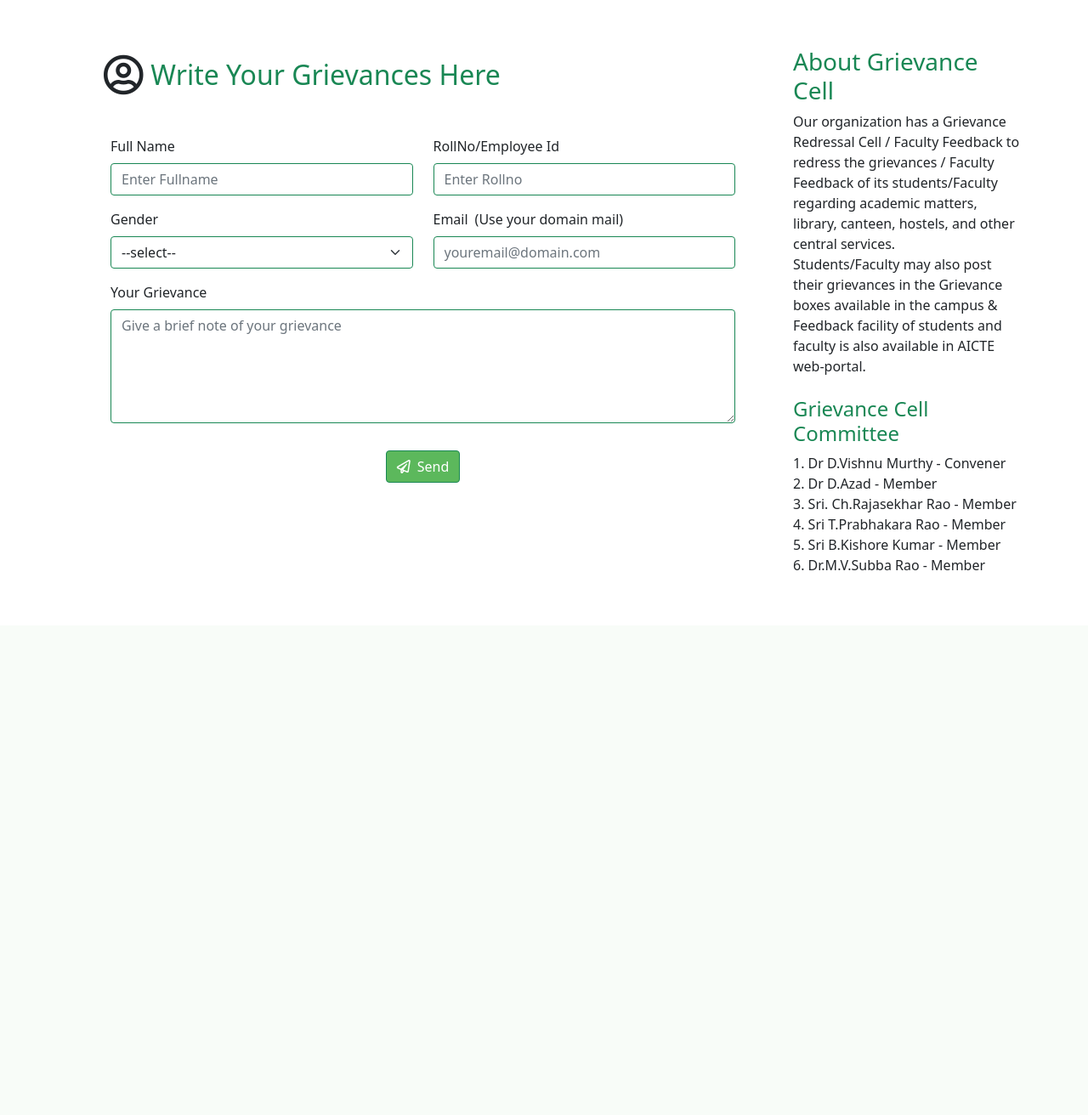
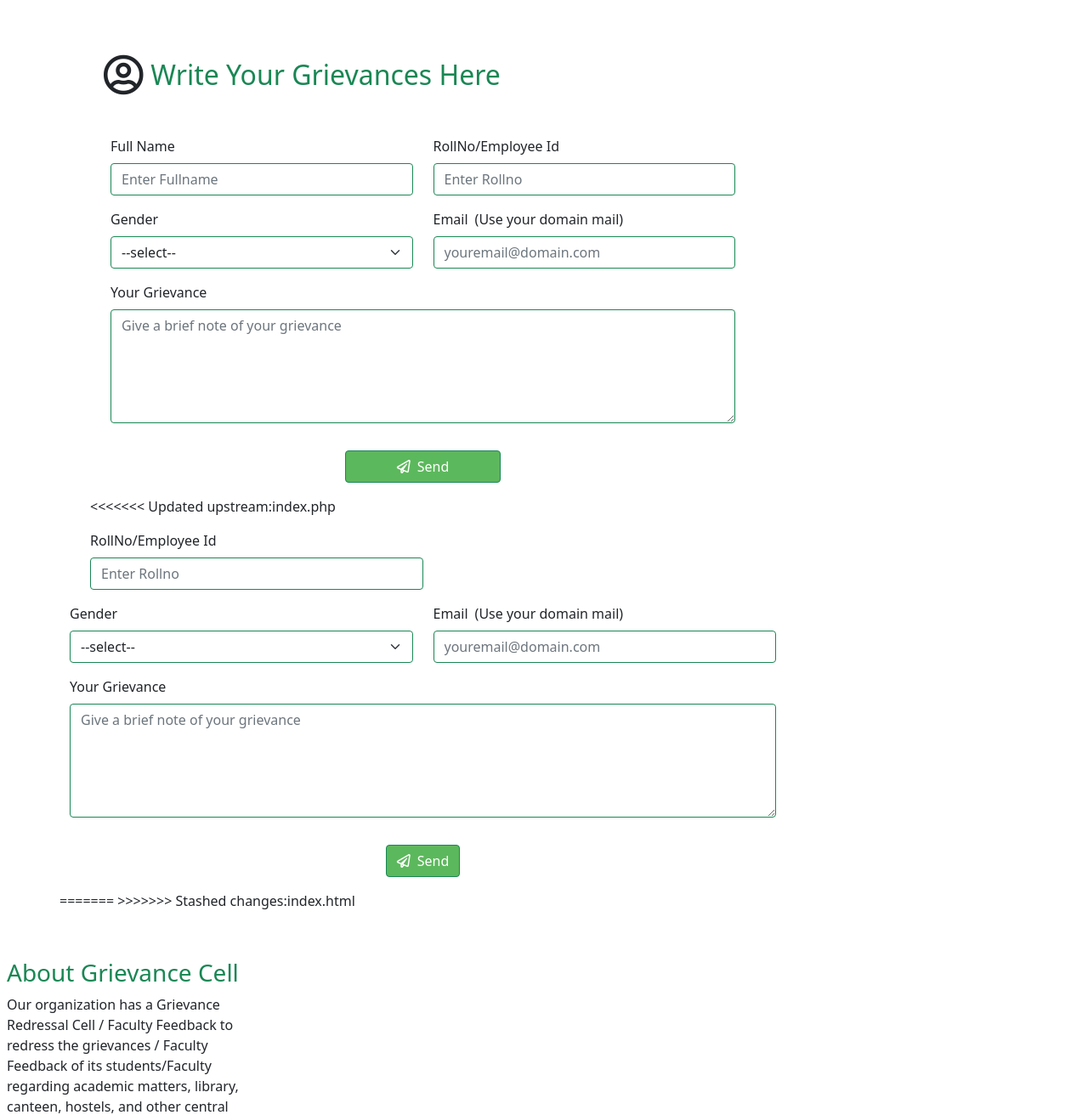
Before and after one commit to Meghana00/Grievance-Cell, a PHP site: page / in a window 1280 px wide. Shown: the part 64-1376 px from the top of the page at 85% size. Before the commit the page ends 735 px from the top, so only its background shows below. Run offline with PHP 8.4, Linux system fonts and the light colour scheme.

Commit message:
Update index.php

```diff
--- a/index.php
+++ b/index.php
@@ -56,7 +56,7 @@
                        </div>
                     </div>
                     <!--end header row-->
-                    <form>
+                    <form method="POST" >
                             <div class="container">
                                 <!--row1-->
                                 <div class="row mt-3">
@@ -103,9 +103,52 @@
                                 </div>
                                 <!--end row3-->
                                 <div class="mb-3 text-center">
+                                    <button class="btn  btn-success shadow-none border-none w-25" style="background-color: #5cb85c;"><i class="far fa-paper-plane"></i><span class="ms-2">Send</span></button>
+                                </div>
+                            </div>
+<<<<<<< Updated upstream:index.php
+                            <div class="col-sm-6">
+                                <div class=" col-auto mb-3 mt-3">
+                                    <label for="Rollno" class="form-label">RollNo/Employee Id</label>
+                                    <input type="text" class="form-control shadow-none border-success" id="Rollno" name="Rollno" placeholder="Enter Rollno">
+                                  </div>
+                            </div>
+                        </div>
+                        <!--end row1-->
+                        <!--row2--->
+                        <div class="row ">
+                            <div class="col-sm-6 ">
+                                <div class=" col-auto mb-3 ">
+                                    <label for="Gender" class="form-label">Gender</label>
+                                    <select class="form-select shadow-none border-success" aria-label="Default select example" name="Gender" id="Gender">
+                                        <option selected>--select--</option>
+                                        <option value="1">Male</option>
+                                        <option value="2">Female</option>
+                                    </select>
+                                  </div>
+                            </div>
+                            <div class="col-sm-6">
+                                <div class=" col-auto mb-3">
+                                    <label for="email" class="form-label">Email<span class="ms-2">(Use your domain mail)</span></label>
+                                    <input type="email" class="form-control shadow-none border-success" id="Email" name="Email" placeholder="youremail@domain.com">
+                                  </div>
+                            </div>
+                        </div>
+                        <!--end row2-->
+                        <!--row3-->
+                        <div class="row mb-3">
+                            <div class="mb-3">
+                                <label for="yourgrievance" class="form-label">Your Grievance</label>
+                                <textarea class="form-control shadow-none border-success" id="grievance" name="grievance" rows="5" placeholder="Give a brief note of your grievance"></textarea>
+                              </div>
+                        </div>
+                        <!--end row3-->
+                        <div class="mb-3 text-center">
                             <button class="btn  btn-success shadow-none border-none " style="background-color: #5cb85c;"><i class="far fa-paper-plane"></i><span class="ms-2">Send</span></button>
                         </div>
                     </div>
+=======
+>>>>>>> Stashed changes:index.html
                     </form>
                 </div>
             </div>
```
Lines whose indentation alone changed are shown as unchanged.
